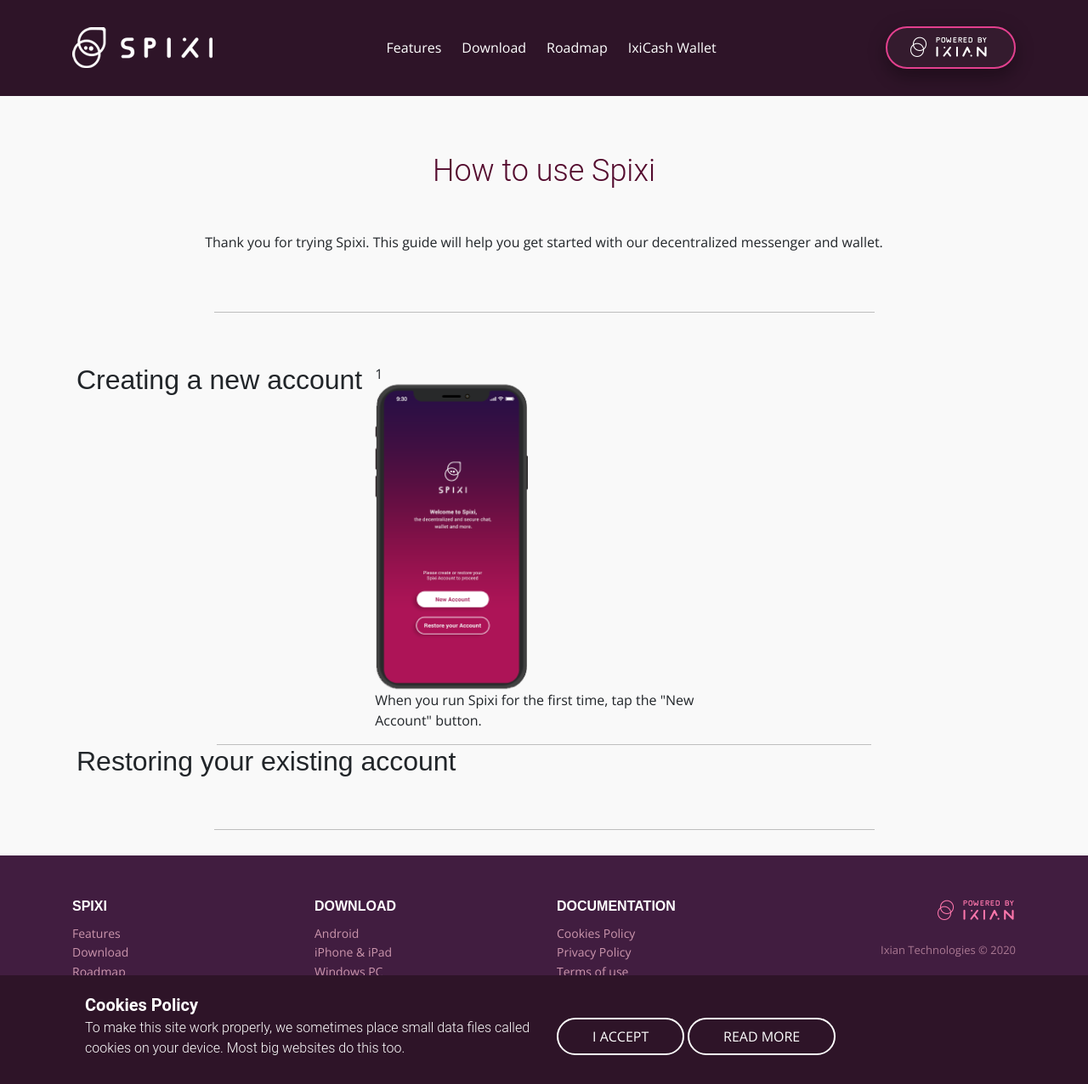
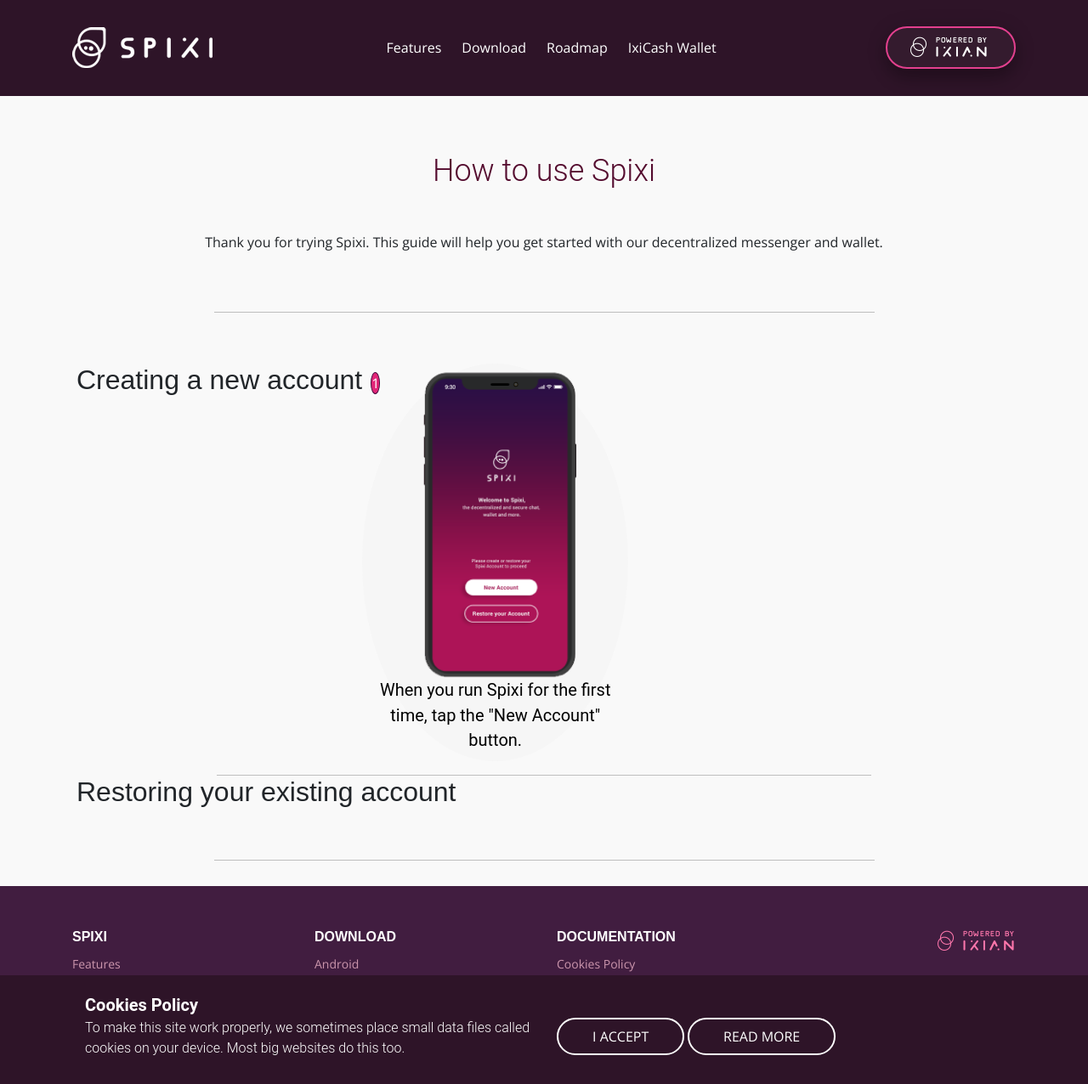
Before and after one commit to ProjectIxian/Spixi-website, a Jekyll site: the page built from guide.md, in a window 1280 px wide and 1276 px high. Shown: the whole window at 85% size. Built offline with Jekyll 4.4.1, drawn with Linux system fonts in a browser that asks for light colours; nearby versions of some CDN libraries.

Commit message:
- Guide test

```diff
--- a/assets/css/styles.css
+++ b/assets/css/styles.css
@@ -514,3 +514,34 @@
     border-radius: 40px;
     border: 2px solid white;
 }
+
+.guideBox {
+    width: 313px;
+    max-width: 313px;
+    background-color: #f6f6f6;
+    text-align: center;
+    box-sizing: border-box;
+    padding: 10px;
+    border-radius: 50%;
+}
+
+.guidePageIndicator {
+    background: #E12577;
+    color: white;
+    border: 1px solid #450F41;
+    border-radius: 100%;
+    float: left;
+}
+
+.guideText,
+.guideSubText
+{
+    font-family: 'Roboto', sans-serif;
+    font-size: 15pt;
+    line-height: 22pt;
+    color: black;
+}
+
+.guideSubText {
+    font-style: italic;
+}
--- a/guide.md
+++ b/guide.md
@@ -13,9 +13,9 @@
     </p>
     <div class="divider"></div>
     <div class="row" style="padding-bottom: 40px;padding-top: 60px;padding-left:20px;padding-right:20px;">
-        <h2>Creating a new account</h2>
+        <h2>Creating a new account</h2><br/>
         <div class="col-md-3 col-xl-4 col-md-5 mb-3 guideBox">
-            <div class="guidePage">1</div>
+            <div class="guidePageIndicator">1</div>
             <img src="assets/img/guide/Spixi1.png" alt="Spixi guide 1"/>
             <div class="guideText">When you run Spixi for the first time, tap the "New Account" button.</div>
         </div>
```
